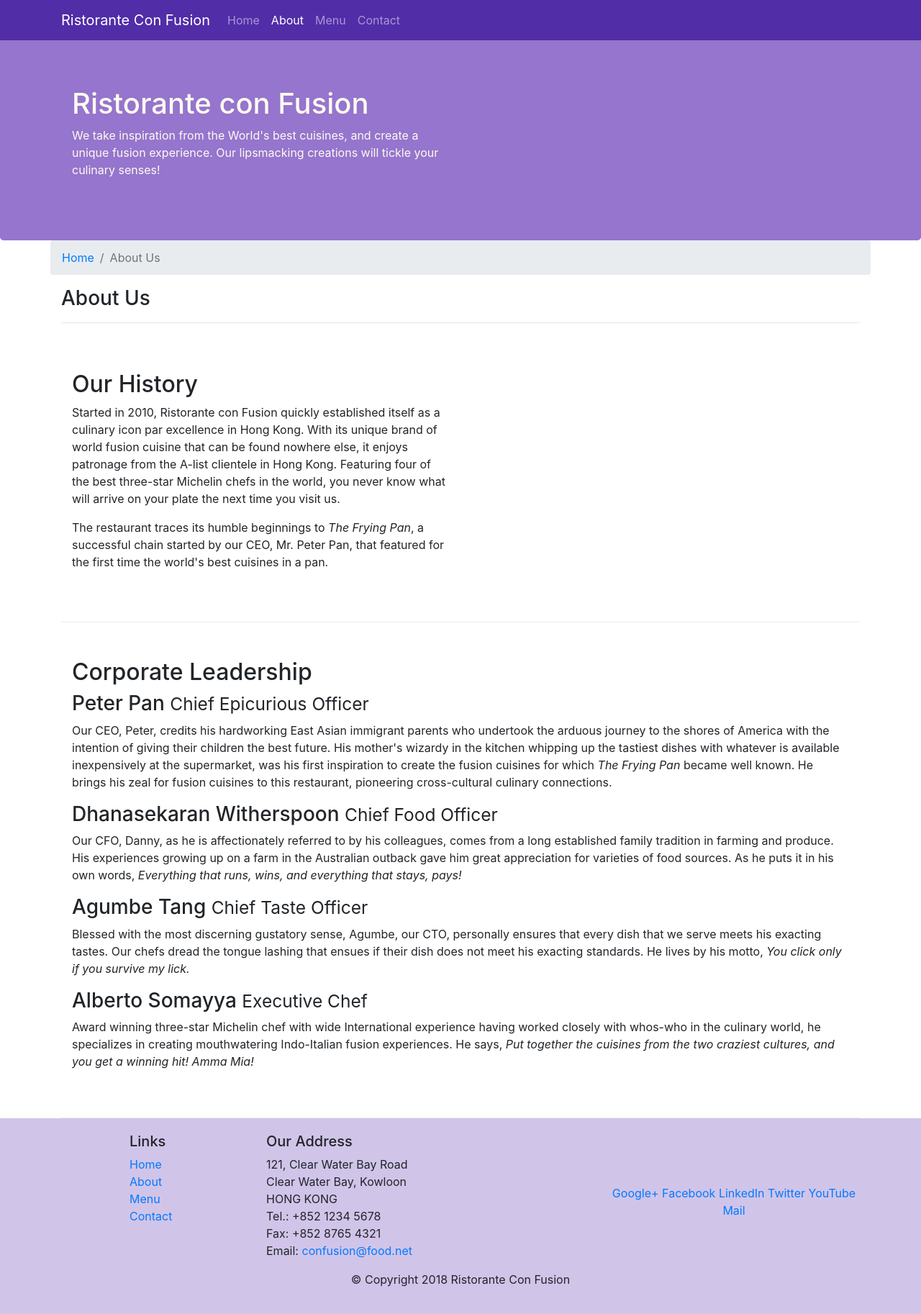
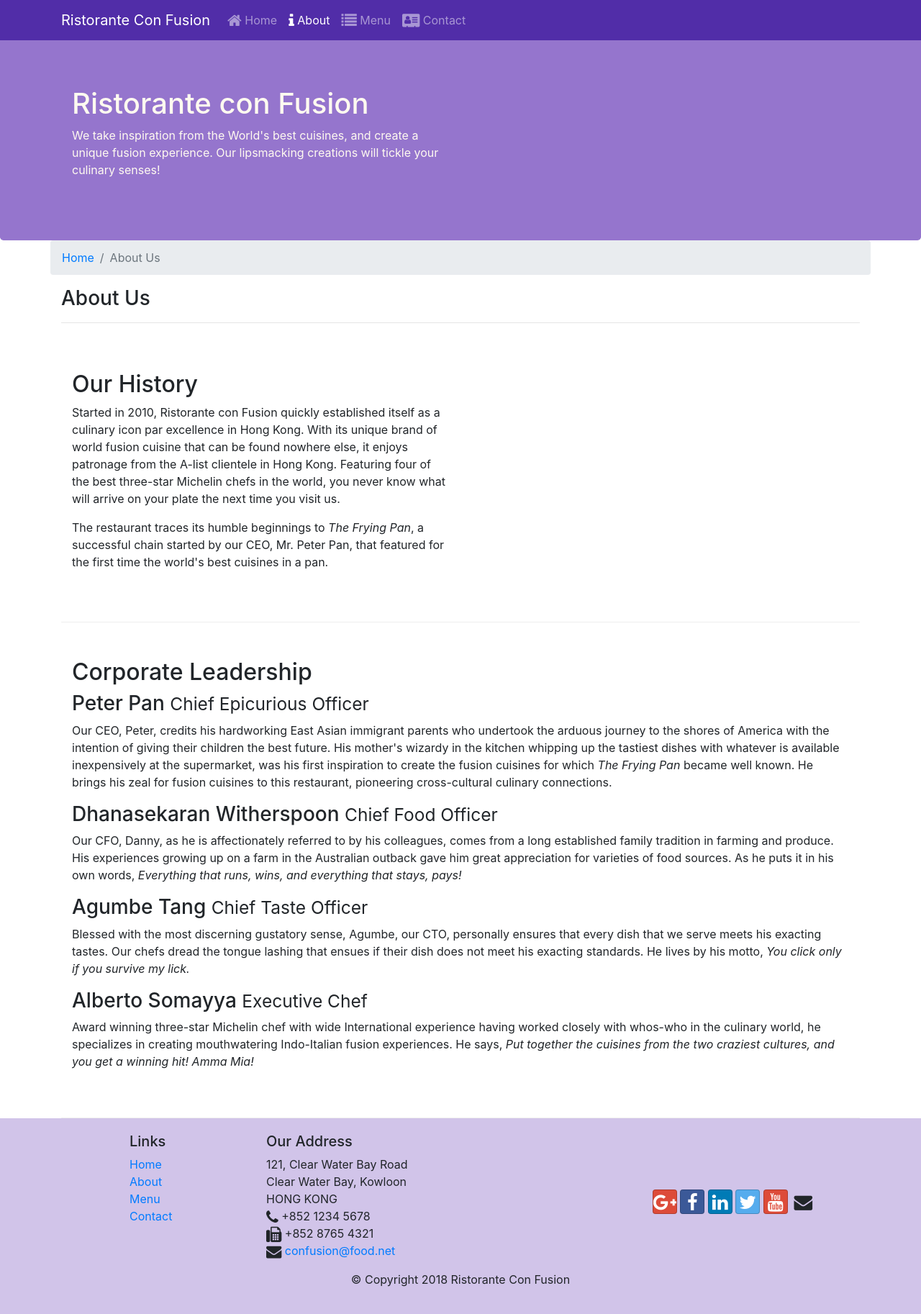
Before and after one commit to ayushkumar-25/web-dev-coursera, a website: page aboutus.html in a window 1280 px wide. Shown: the whole page at 72% size. Drawn offline with nearby package versions, Linux system fonts and the light colour scheme.

Commit message:
social media icons updates

```diff
--- a/aboutus.html
+++ b/aboutus.html
@@ -9,6 +9,8 @@
 
     <!-- Bootstrap CSS -->
     <link rel="stylesheet" href="conFusion/node_modules/bootstrap/dist/css/bootstrap.min.css">
+    <link rel="stylesheet" href="node_modules/font-awesome/css/font-awesome.min.css">
+    <link rel="stylesheet" href="node_modules/bootstrap-social/bootstrap-social.css">
     <link rel="stylesheet" href="conFusion/css/style.css">
 
     <title>Ristorante Con Fusion: About Us</title>
@@ -26,10 +28,10 @@
             <a class="navbar-brand" href="/conFusion/index.html">Ristorante Con Fusion</a>
             <div class="collapse navbar-collapse" id="Navbar">
                 <ul class="navbar-nav mr-auto">
-                    <li class="nav-item"><a class="nav-link" href="/conFusion/index.html">Home</a></li>
-                    <li class="nav-item active"><a class="nav-link" href="aboutus.html">About</a></li>
-                    <li class="nav-item"><a class="nav-link" href="">Menu</a></li>
-                    <li class="nav-item"><a class="nav-link" href="">Contact</a></li>
+                    <li class="nav-item"><a class="nav-link" href="/conFusion/index.html"><span class="fa fa-home fa-lg"></span> Home</a></li>
+                    <li class="nav-item active"><a class="nav-link" href="aboutus.html"><span class="fa fa-info fa-lg"></span> About</a></li>
+                    <li class="nav-item"><a class="nav-link" href=""><span class="fa fa-list fa-lg"></span> Menu</a></li>
+                    <li class="nav-item"><a class="nav-link" href=""><span class="fa fa-address-card fa-lg"></span> Contact</a></li>
                 </ul>
             </div>
 
@@ -105,19 +107,19 @@
 		              121, Clear Water Bay Road<br>
 		              Clear Water Bay, Kowloon<br>
 		              HONG KONG<br>
-		              Tel.: +852 1234 5678<br>
-		              Fax: +852 8765 4321<br>
-		              Email: <a href="mailto:confusion@food.net">confusion@food.net</a>
+		              <i class="fa fa-phone fa-lg"></i> +852 1234 5678<br>
+		              <i class="fa fa-fax fa-lg"></i> +852 8765 4321<br>
+		              <i class="fa fa-envelope fa-lg"></i> <a href="mailto:confusion@food.net">confusion@food.net</a>
 		           </address>
                 </div>
                 <div class="col-12 col-sm-4 align-self-center">
                     <div class="text-center">
-                        <a href="http://google.com/+">Google+</a>
-                        <a href="http://www.facebook.com/profile.php?id=">Facebook</a>
-                        <a href="http://www.linkedin.com/in/">LinkedIn</a>
-                        <a href="http://twitter.com/">Twitter</a>
-                        <a href="http://youtube.com/">YouTube</a>
-                        <a href="mailto:">Mail</a>
+                        <a class="btn btn-social-icon btn-google" href="http://google.com/+"><i class="fa fa-google-plus fa-lg"></i></a>
+                        <a class="btn btn-social-icon btn-facebook" href="http://www.facebook.com/profile.php?id="><i class="fa fa-facebook fa-lg"></i></a>
+                        <a class="btn btn-social-icon btn-linkedin" href="http://www.linkedin.com/in/"><i class="fa fa-linkedin fa-lg"></i></a>
+                        <a class="btn btn-social-icon btn-twitter" href="http://twitter.com/"><i class="fa fa-twitter fa-lg"></i></a>
+                        <a class="btn btn-social-icon btn-google" href="http://youtube.com/"><i class="fa fa-youtube fa-lg"></i></a>
+                        <a class="btn btn-social-icon" href="mailto:"><i class="fa fa-envelope fa-lg"></i></a>
                     </div>
                 </div>
            </div>
@@ -129,9 +131,9 @@
         </div>
     </footer>
     <!-- jQuery first, then Popper.js, then Bootstrap JS. -->
-        <script src="node_modules/jquery/dist/jquery.slim.min.js"></script>
-        <script src="node_modules/popper.js/dist/umd/popper.min.js"></script>
-        <script src="node_modules/bootstrap/dist/js/bootstrap.min.js"></script>
+        <script src="conFusion/node_modules/jquery/dist/jquery.slim.min.js"></script>
+        <script src="conFusion/node_modules/popper.js/dist/umd/popper.min.js"></script>
+        <script src="conFusion/node_modules/bootstrap/dist/js/bootstrap.min.js"></script>
 </body>
 
 </html>
--- a/package.json
+++ b/package.json
@@ -20,5 +20,9 @@
   "homepage": "https://github.com/ayushkumar-25/git-test#readme",
   "devDependencies": {
     "lite-server": "^2.5.4"
+  },
+  "dependencies": {
+    "bootstrap-social": "^5.1.1",
+    "font-awesome": "^4.7.0"
   }
 }
```
Also changed, not shown: conFusion/index.html (+15 -15 lines), 1 other file.
